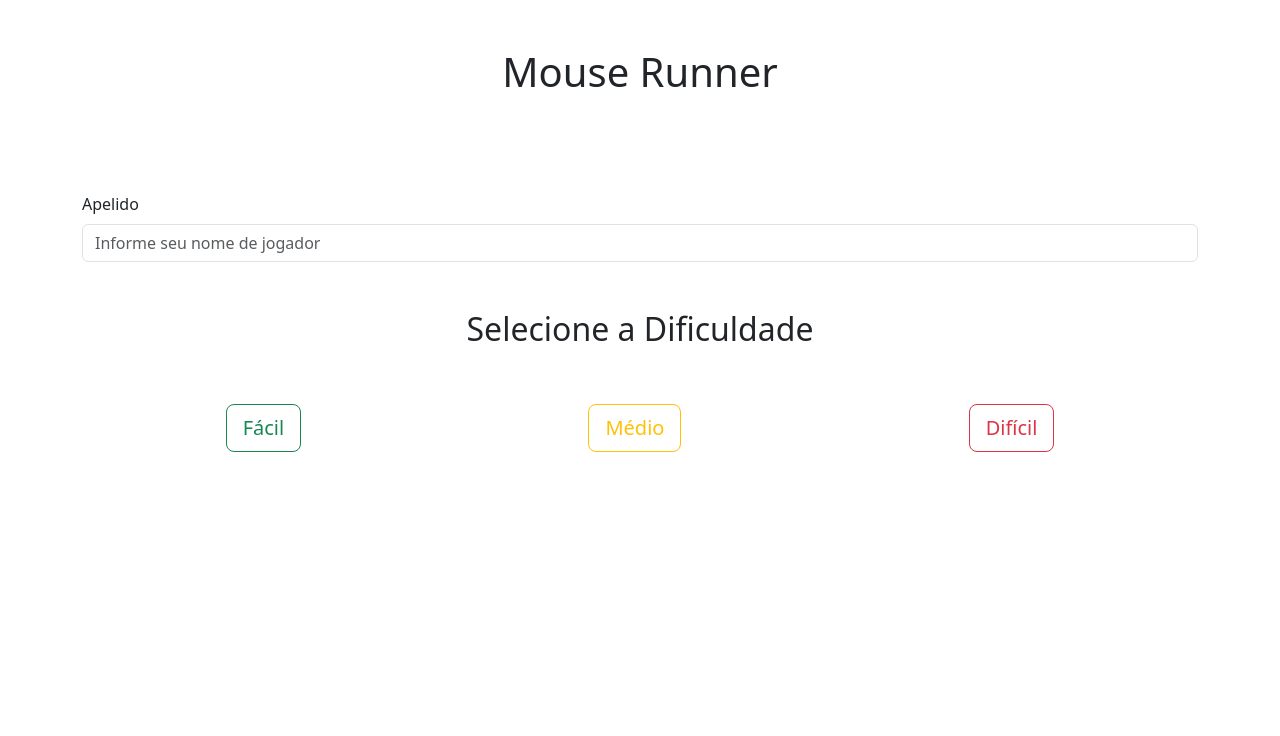
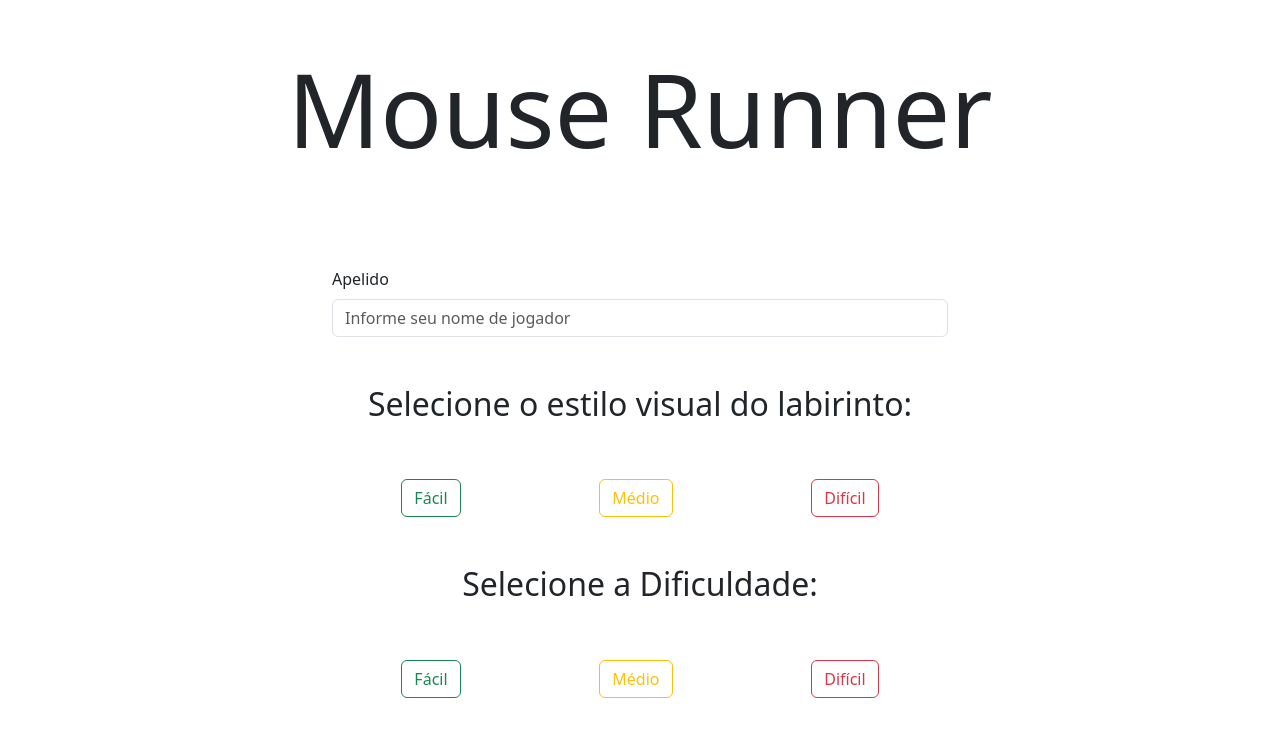
Before and after one commit to Eric-FP/Jogo-Mouse-Runner, a plain HTML site: page TrabalhoGame/index.html in a window 1280 px wide. Drawn offline with nearby package versions, Linux system fonts and the light colour scheme.

Commit message:
estilizacao do  jogo

```diff
--- /dev/null
+++ b/TrabalhoGame/estilo.css
@@ -0,0 +1,7 @@
+.titulo {
+    font-size: 8vw;
+}
+
+body {
+    cursor: url('https://www.google.com/url?sa=i&url=https%3A%2F%2Fwww.cleanpng.com%2Ffree%2Fmouse-pointer.html&psig=AOvVaw2ypeffsAcRzMyqvG1fLvVM&ust=1732677362081000&source=images&cd=vfe&opi=89978449&ved=0CBQQjRxqFwoTCKDXgq2E-YkDFQAAAAAdAAAAABAE'), auto;
+}
--- a/TrabalhoGame/index.html
+++ b/TrabalhoGame/index.html
@@ -4,25 +4,42 @@
     <meta charset="UTF-8">
     <meta name="viewport" content="width=device-width, initial-scale=1.0">
     <link href="https://cdn.jsdelivr.net/npm/bootstrap@5.3.3/dist/css/bootstrap.min.css" rel="stylesheet" integrity="sha384-QWTKZyjpPEjISv5WaRU9OFeRpok6YctnYmDr5pNlyT2bRjXh0JMhjY6hW+ALEwIH" crossorigin="anonymous">
+    <link rel="stylesheet" href="estilo.css">
     <title>Document</title>
 </head>
 <body>
     <header class="text-center mt-5 mb-5">
-        <h1>Mouse Runner</h1>
+        <h1 class="titulo">Mouse Runner</h1>
     </header>
-    <main class="container">
+    <main class="container w-50">
         <div>
             <label for="apelido" class="form-label pt-5" >Apelido</label>
             <input type="text" class="form-control" id="apelido" placeholder="Informe seu nome de jogador">
         </div>
         <div class="d-flex flex-column mt-5">
             <div class="text-center">
-                <h2>Selecione a Dificuldade</h2>
+                <h2>Selecione o estilo visual do labirinto:</h2>
             </div>
             <div class="d-flex justify-content-around mt-5">
-                <button type="button" class="btn btn-outline-success btn-lg">Fácil</button>
-                <button type="button" class="btn btn-outline-warning btn-lg">Médio</button>
-                <button type="button" class="btn btn-outline-danger btn-lg">Difícil</button>
+                <input type="radio" class="btn-check" name="estilo" id="option1" autocomplete="off">
+                <label class="btn btn-outline-success" for="option1">Fácil</label>
+                <input type="radio" class="btn-check" name="estilo" id="option2" autocomplete="off">
+                <label class="btn btn-outline-warning" for="option2">Médio</label>
+                <input type="radio" class="btn-check" name="estilo" id="option3" autocomplete="off">
+                <label class="btn btn-outline-danger" for="option3">Difícil</label>
+            </div>
+        </div>
+        <div class="d-flex flex-column mt-5">
+            <div class="text-center">
+                <h2>Selecione a Dificuldade:</h2>
+            </div>
+            <div class="d-flex justify-content-around mt-5">
+                <input type="radio" class="btn-check" name="dificuldade" id="easy" autocomplete="off">
+                <label class="btn btn-outline-success" for="easy">Fácil</label>
+                <input type="radio" class="btn-check" name="dificuldade" id="medium" autocomplete="off">
+                <label class="btn btn-outline-warning" for="medium">Médio</label>
+                <input type="radio" class="btn-check" name="dificuldade" id="hard" autocomplete="off">
+                <label class="btn btn-outline-danger" for="hard">Difícil</label>
             </div>
         </div>
     </main>
```
